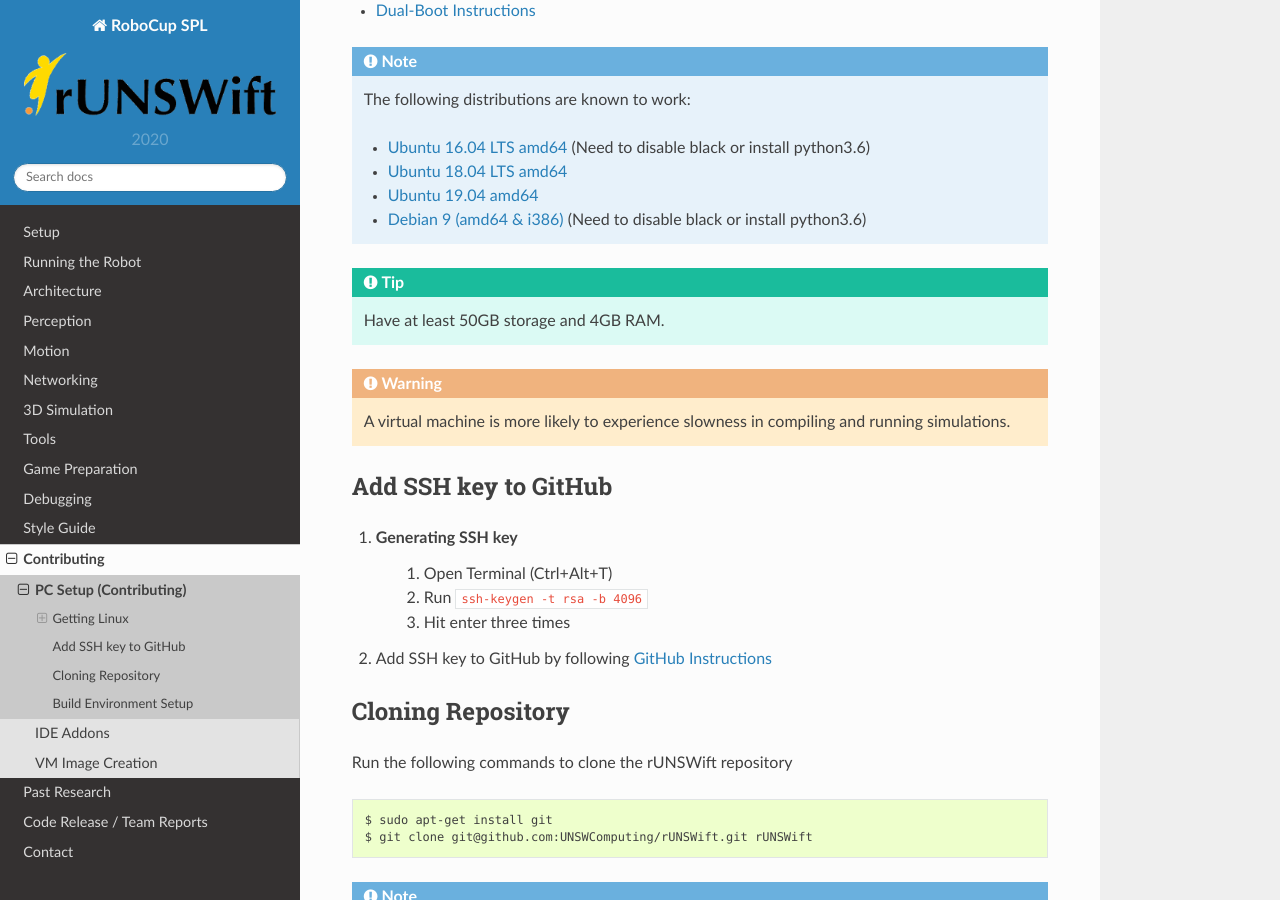
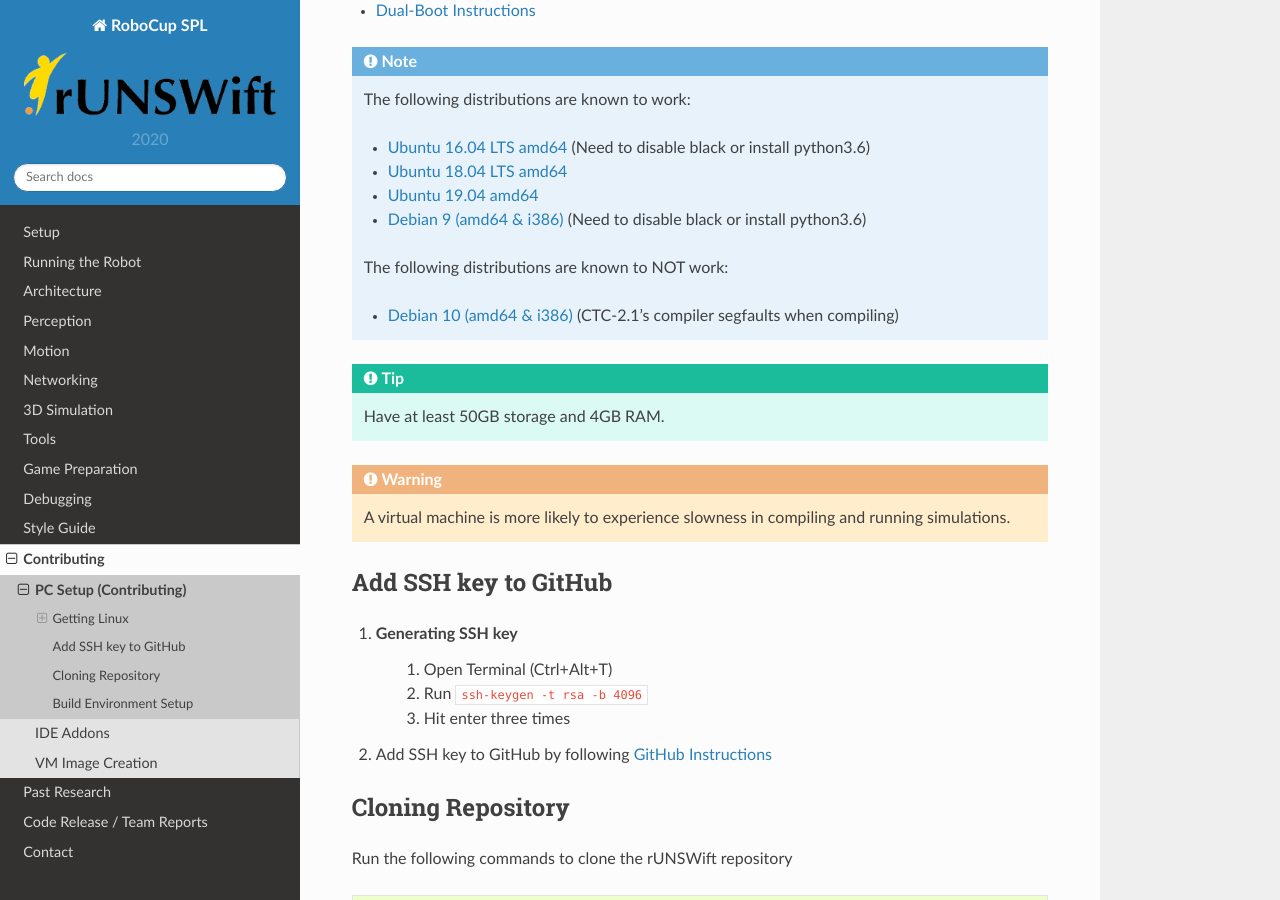
Before and after one commit to UNSWComputing/rUNSWift-docs, a Sphinx documentation site: the page built from source/contributing/pc_setup_contributing.rst, in a window 1280 px wide and 900 px high, scrolled down 385 px. Built offline with Sphinx 7.4.7 and the Read the Docs theme 2.0.0, drawn with Linux system fonts in a browser that asks for light colours.

Commit message:
what doesn't work

```diff
--- a/source/contributing/pc_setup_contributing.rst
+++ b/source/contributing/pc_setup_contributing.rst
@@ -26,6 +26,10 @@ You can either use a virtual machine, or dual boot your computer.
     - `Ubuntu 18.04 LTS amd64 <http://releases.ubuntu.com/18.04/>`_
     - `Ubuntu 19.04 amd64 <http://releases.ubuntu.com/19.04/>`_
     - `Debian 9 (amd64 & i386) <https://www.debian.org/>`_ (Need to disable black or install python3.6)
+
+    The following distributions are known to NOT work:
+
+    - `Debian 10 (amd64 & i386) <https://www.debian.org/>`_ (CTC-2.1's compiler segfaults when compiling)
 
 .. tip::
     Have at least 50GB storage and 4GB RAM.
```
